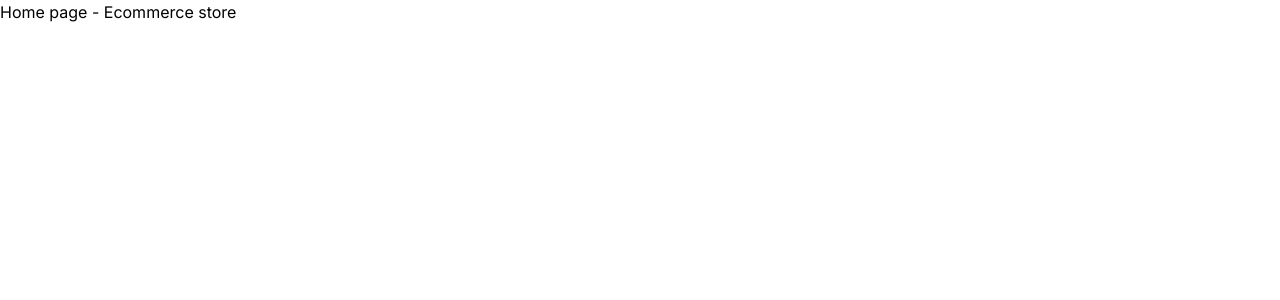
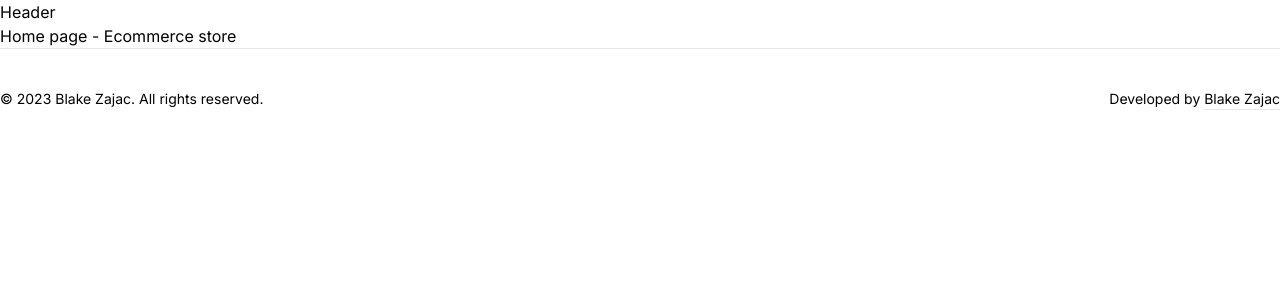
Before and after one commit to BlakeZajac/full-stack-ecommerce-store, a Next.js app: page / in a window 1280 px wide. Shown: the top 300 px of the page. Built offline with nearby package versions, Linux system fonts and the light colour scheme.

Commit message:
Set up header

```diff
--- a/app/layout.tsx
+++ b/app/layout.tsx
@@ -1,5 +1,7 @@
+import Footer from "@/components/footer";
 import "./globals.css";
 import { Inter } from "next/font/google";
+import Navbar from "@/components/navbar";
 
 const inter = Inter({ subsets: ["latin"] });
 
@@ -15,7 +17,13 @@ export default function RootLayout({
 }) {
   return (
     <html lang="en">
-      <body className={inter.className}>{children}</body>
+      <body className={inter.className}>
+        <Navbar />
+
+        {children}
+
+        <Footer />
+      </body>
     </html>
   );
 }
--- /dev/null
+++ b/components/footer.tsx
@@ -0,0 +1,25 @@
+const Footer = () => {
+  return (
+    <footer className="bg-white border-t">
+      <div className="flex items-center justify-between mx-auto py-10">
+        <p className="text-sm text-black">
+          {/* Copyright disclaimer with the current year */}
+          &copy; {new Date().getFullYear()} Blake Zajac. All rights reserved.{" "}
+        </p>
+
+        <p className="text-sm text-black">
+          Developed by{" "}
+          <a
+            href="https://blakezjac.com"
+            target="_blank"
+            className="text-sm pb-[2px] border-b hover:border-black"
+          >
+            Blake Zajac
+          </a>
+        </p>
+      </div>
+    </footer>
+  );
+};
+
+export default Footer;
--- /dev/null
+++ b/components/navbar.tsx
@@ -0,0 +1,11 @@
+const Navbar = () => {
+  return (
+    <header>
+      <div>
+        <div>Header</div>
+      </div>
+    </header>
+  );
+};
+
+export default Navbar;
```
